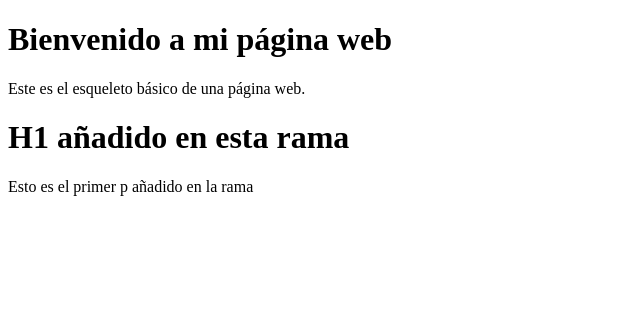
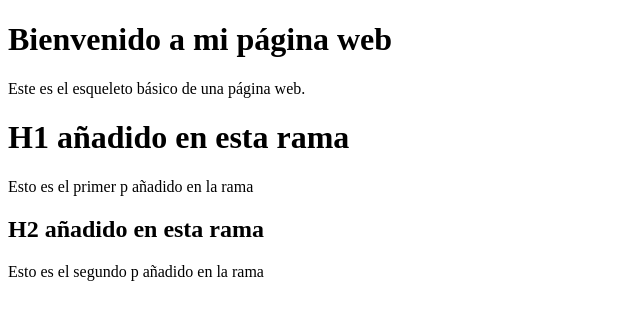
Before and after one commit to davidst79/UD-5_Tarea4_David_Suarez_Tames_Remote, a plain HTML site: page index.html in a window 1280 px wide. Shown: the whole page, without its empty margins (0-640 px from the left). Drawn offline with Linux system fonts and the light colour scheme.

Commit message:
Segundo commit añadido con un h2 y p

```diff
--- a/index.html
+++ b/index.html
@@ -11,4 +11,7 @@
 
     <h1>H1 añadido en esta rama</h1>
     <p>Esto es el primer p añadido en la rama</p>
+
+    <h2>H2 añadido en esta rama</h2>
+    <p>Esto es el segundo p añadido en la rama</p>
 </body>
```
